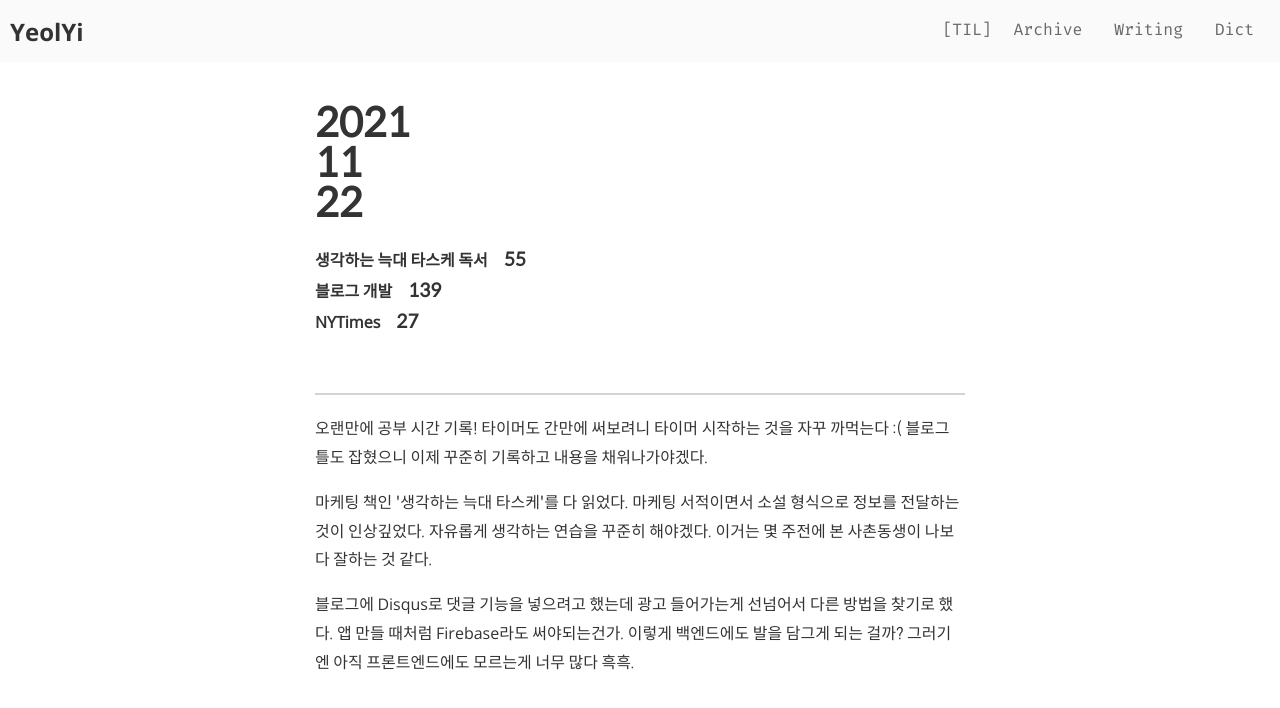
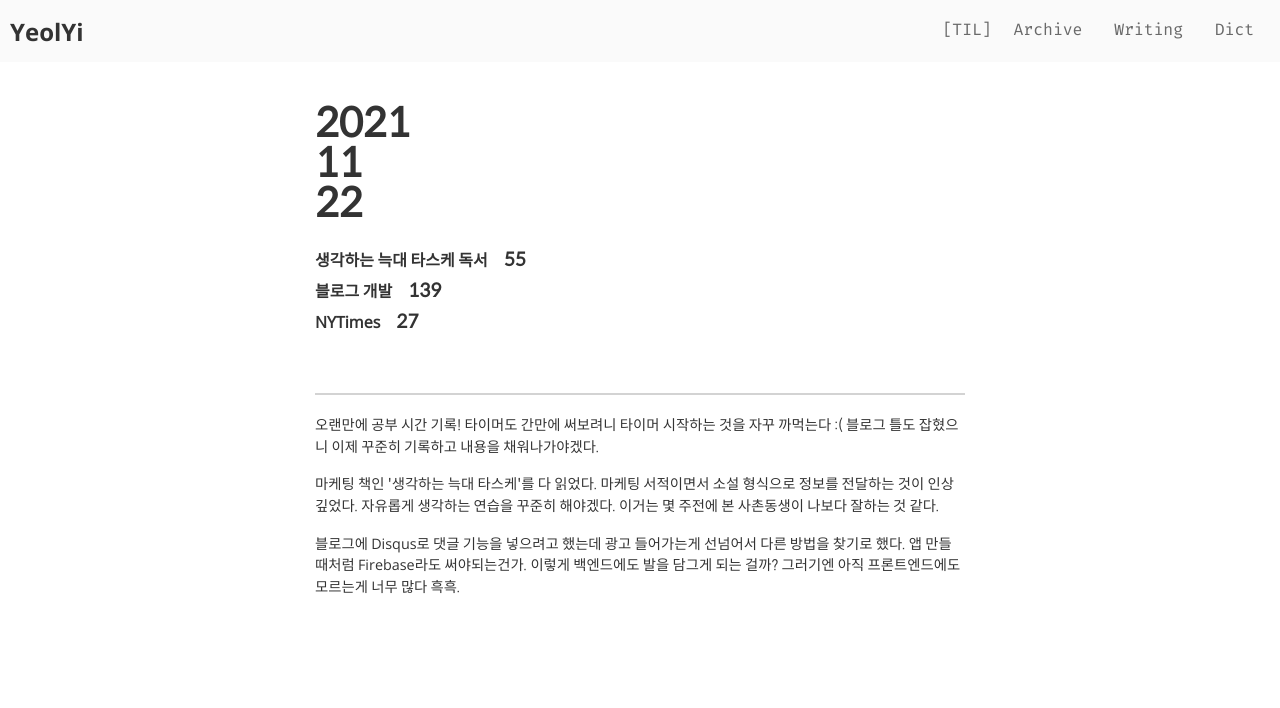
Before and after one commit to Yeolyi/blog, a Next.js app: page /til/2021-11-22 in a window 1280 px wide. Shown: the top 708 px of the page. Built offline with nearby package versions, Linux system fonts and the light colour scheme.

Commit message:
p 태그 크기 수정

```diff
--- a/components/postContent.module.css
+++ b/components/postContent.module.css
@@ -15,9 +15,9 @@
 }
 
 #postContent p {
-    font-size: 1rem;
+    font-size: 0.9rem;
     font-family: 'regular', sans-serif;
-    line-height: 1.8;
+    line-height: 1.5;
     white-space: pre-wrap;
 }
 
```
